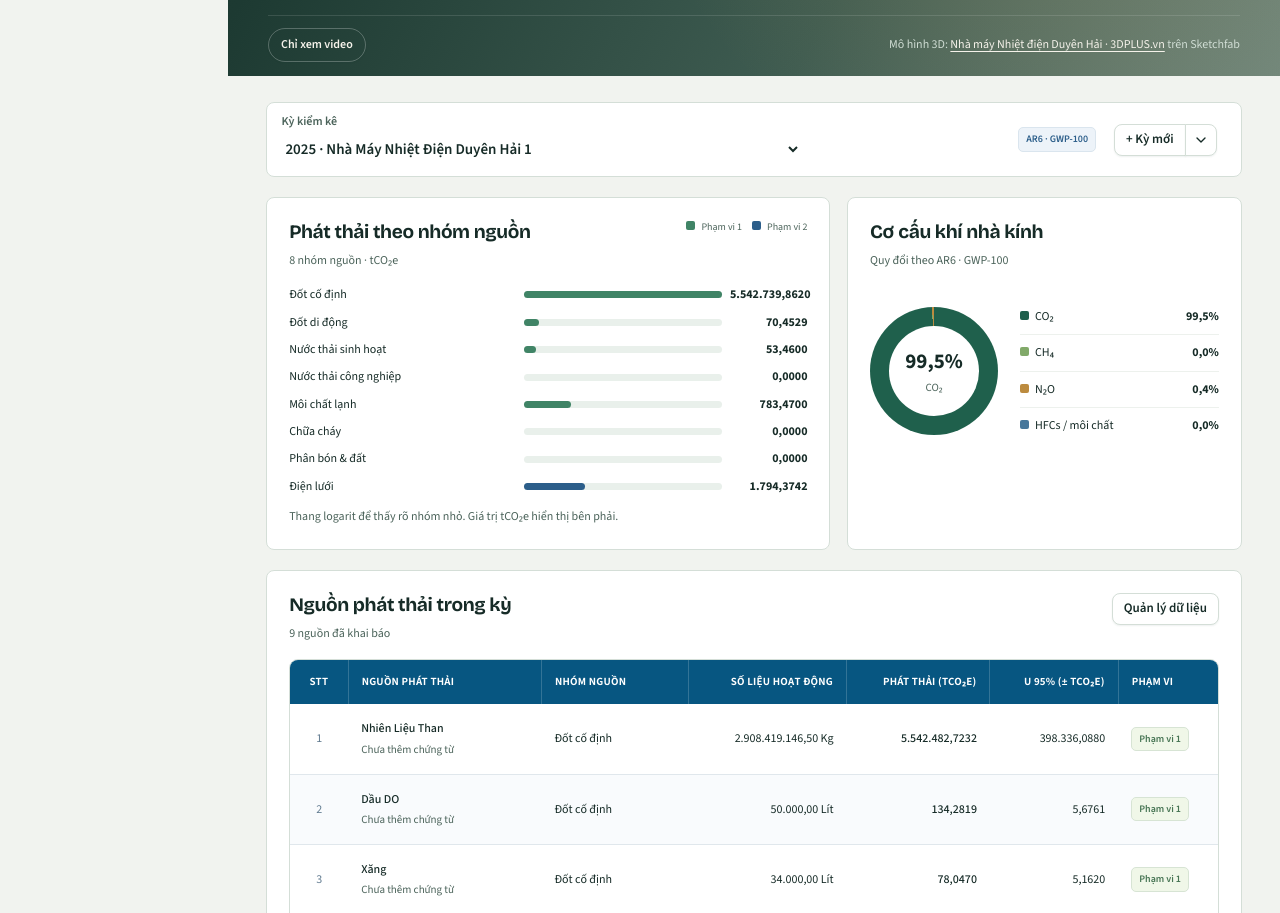
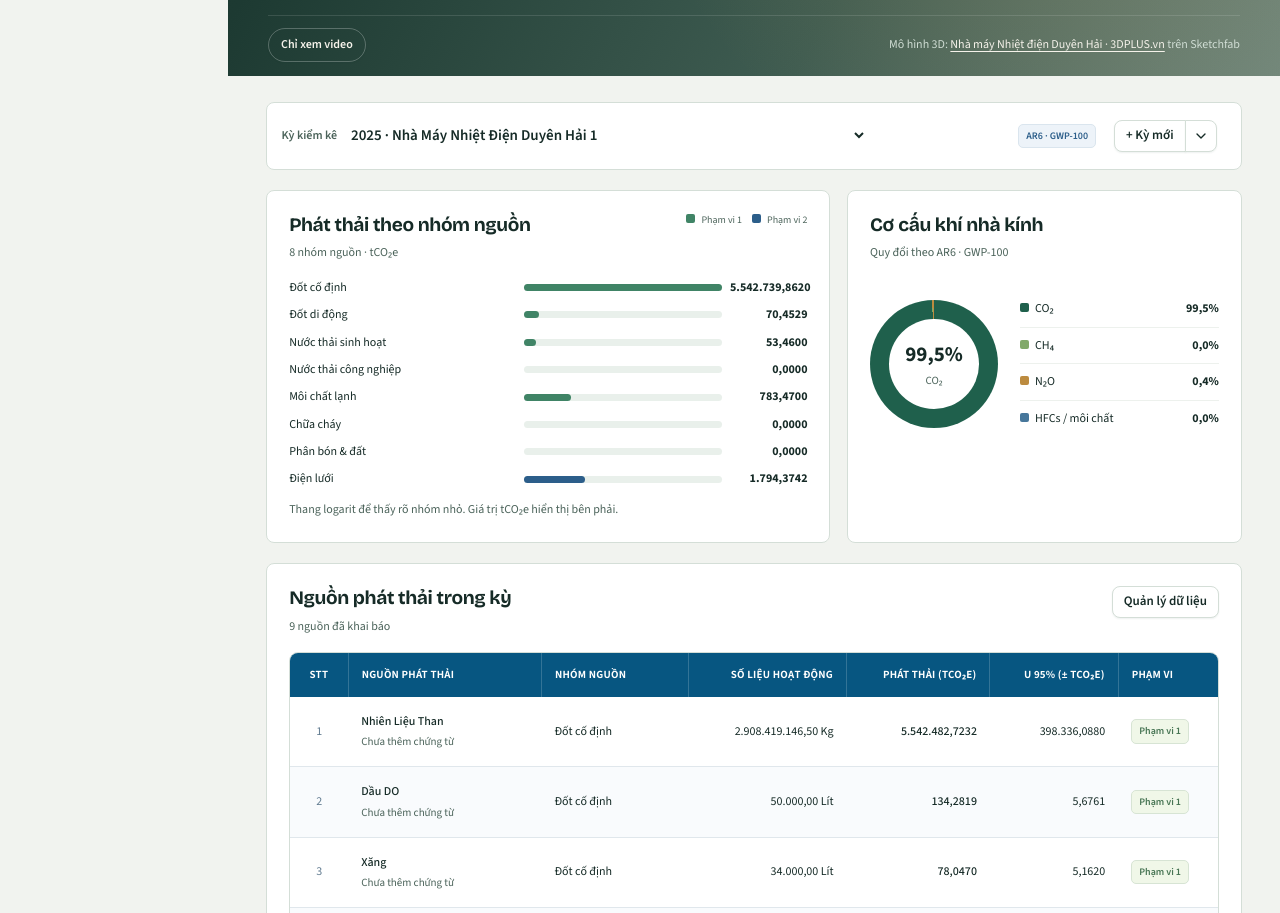
Before and after one commit to khanhmai766-del/duyen-hai-1-greenledger, a plain HTML site: page dist/index.html in a window 1280 px wide. Shown: the part 1221-2134 px from the top of the page. Drawn offline with Linux system fonts and the light colour scheme.

Commit message:
Put the period label and selector on one row
The "Ky kiem ke" label sat above the period selector; it now sits to its
left on the same line, and long period names end with an ellipsis.

Co-Authored-By: Claude Opus 5.5 <noreply@anthropic.com>

```diff
--- a/dist/inventory-ui.css
+++ b/dist/inventory-ui.css
@@ -131,9 +131,10 @@
   .page-head .sub { font-size: 15px; }
   .period-strip { gap: 10px 16px; padding: 10px 14px; margin-bottom: 20px; border-radius: 8px; }
   .period-strip[hidden] { display: none; }
-  .period-field { flex: 1; min-width: 0; }
-  .period-strip label { font-size: 12px; font-weight: 600; margin: 0 0 3px; }
-  .period-strip select { width: 100%; max-width: min(100%, 520px); min-height: 33px; padding: 4px 18px 4px 0; text-overflow: ellipsis; }
+  /* Nhãn "Kỳ kiểm kê" và ô chọn kỳ nằm trên cùng một hàng. */
+  .period-field { flex: 1; min-width: 0; display: flex; align-items: center; gap: 10px; }
+  .period-strip label { flex-shrink: 0; font-size: 12px; font-weight: 600; margin: 0; white-space: nowrap; }
+  .period-strip select { flex: 1 1 auto; min-width: 0; width: 100%; max-width: min(100%, 520px); min-height: 33px; padding: 4px 18px 4px 0; text-overflow: ellipsis; }
   .period-actions { align-items: center; }
   .period-add { color: var(--green); border-color: #c7d9ce; }
   .period-menu { position: relative; }
```
